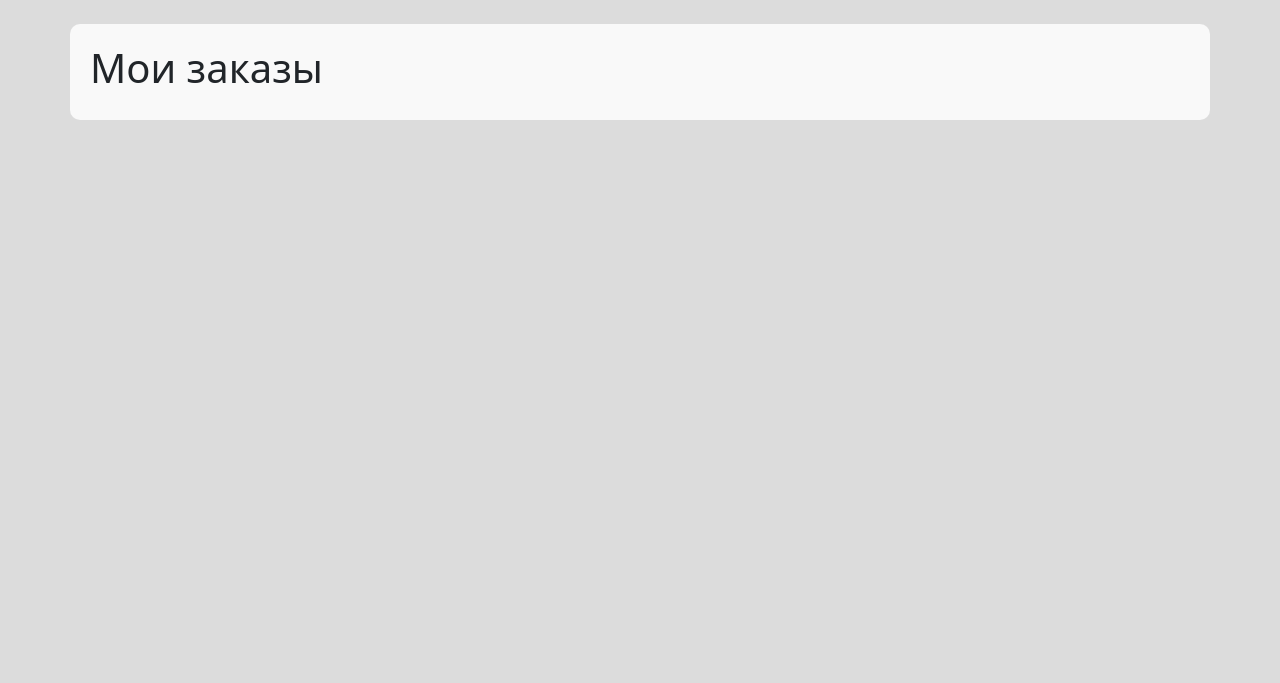
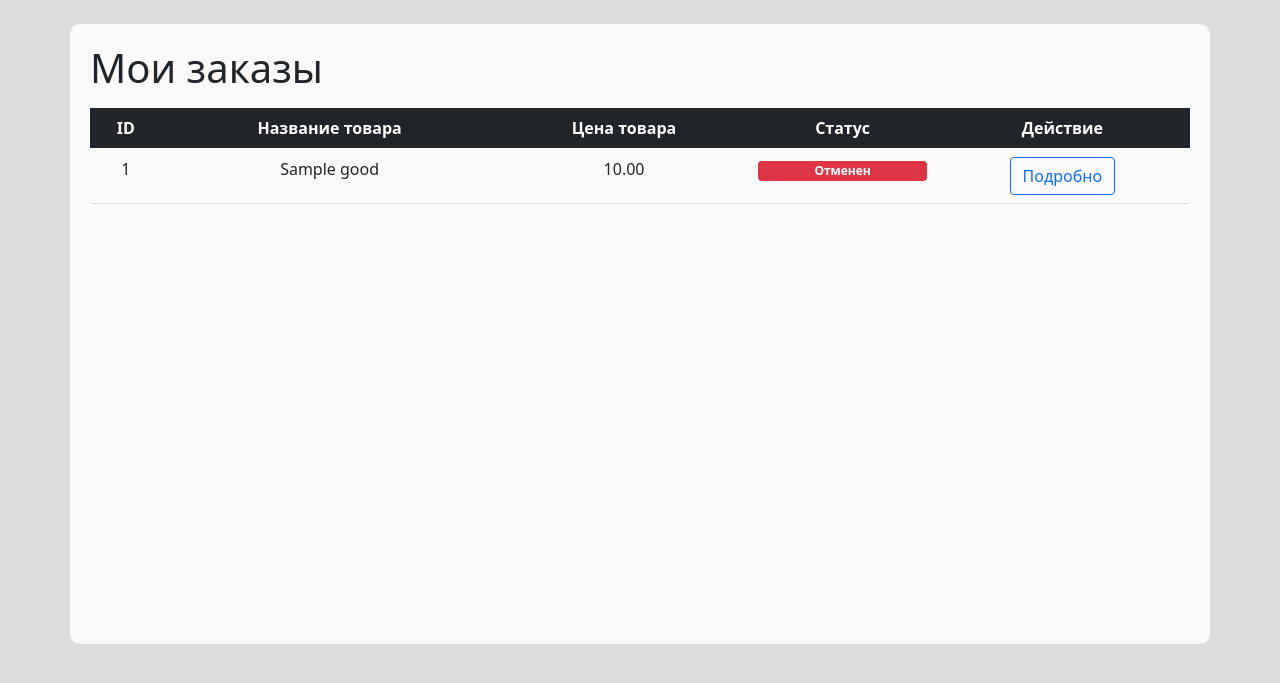
Before and after one commit to amtp1/StoreShop, a Django app: template StoreShop/core/templates/my_orders.html in a window 1280 px wide. Shown: the part 56-739 px from the top of the page. Run offline with Django 4.2, Linux system fonts and the light colour scheme; the template is opened without the code that fills it: values that come from a table or form of the project are taken from there, others are empty; tables that the repository leaves empty hold one stand-in row (values such as "Sample post"); some libraries are stand-ins or nearby versions.

Commit message:
add my orders

```diff
--- a/StoreShop/core/templates/my_orders.html
+++ b/StoreShop/core/templates/my_orders.html
@@ -6,6 +6,54 @@
 <div class="container">
   {% if orders %}
     <h1>Мои заказы</h1>
+    <p>
+      <div id="MyOrdersTable" class="table-wrapper-scroll-y my-custom-scrollbar">
+        <table class="table">
+          <thead class="table-dark">
+            <tr>
+              <th scope="col" class="text-center">ID</th>
+              <th scope="col" class="text-center">Название товара</th>
+              <th scope="col" class="text-center">Цена товара</th>
+              <th scope="col" class="text-center">Статус</th>
+              <th scope="col" class="text-center">Действие</th>
+            </tr>
+          </thead>
+          <tbody>
+            {% for order in orders %}
+              <tr>
+                <td>
+                  <div class="d-flex justify-content-center">
+                    {{order.pk}}
+                  </div>
+                </td>
+                <td>
+                  <div class="d-flex justify-content-center">
+                    {{order.good.title}}
+                  </div>
+                </td>
+                <td>
+                  <div class="d-flex justify-content-center">
+                    {{order.good.price}}
+                  </div>
+                </td>
+                {% if order.status == '1' %}
+                  <td><span class="badge bg-danger w-100">Отменен</span></td>
+                {% elif order.status == '2' %}
+                  <td><span class="badge bg-warning text-dark w-100">В процессе</span></td>
+                {% elif order.status == '3' %}
+                  <td><span class="badge bg-success text-dark w-100">Завершен</span></td>
+                {% endif %}
+                <td>
+                  <div class="d-flex justify-content-center">
+                    <button id="{{order.pk}}" type="button" class="btn btn-outline-primary" onclick="more_order_info(this.id);">Подробно</button>
+                  </div>
+                </td>
+              </tr>
+            {% endfor %}
+          </tbody>
+        </table>
+      </div>
+    </p>
   {% else %}
     <h1>Заказы не найдены</h1>
   {% endif %}
```
